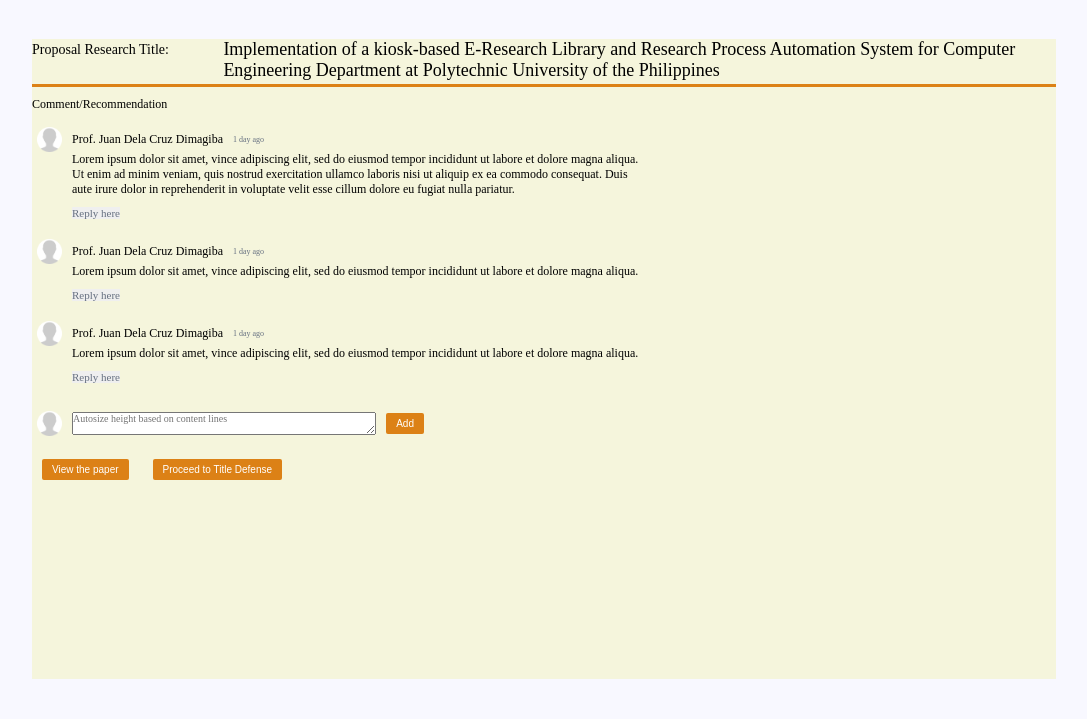
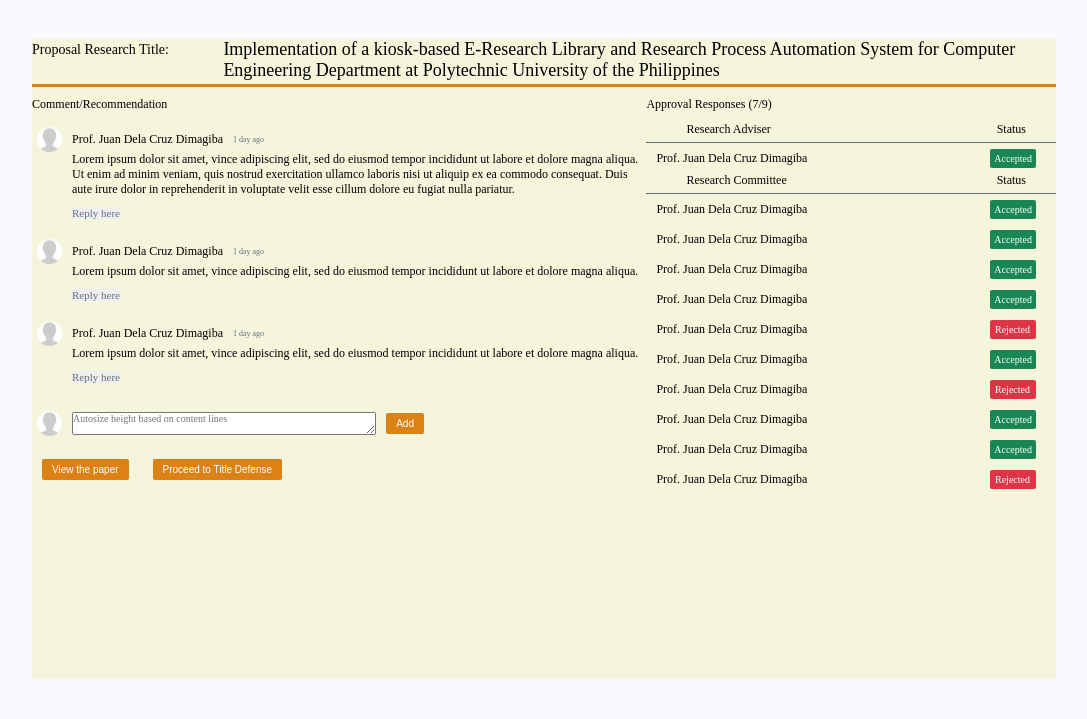
Before and after one commit to yelamoste/MOR, a PHP site: page /html/student_MOR_11.html in a window 1280 px wide. Shown: the part 81-800 px from the top of the page, without its empty margins (96-1183 px from the left). Run offline with PHP 8.4, Linux system fonts and the light colour scheme; some web fonts are replaced.

Commit message:
Another Update 4-8-24

```diff
--- a/css/main_style.css
+++ b/css/main_style.css
@@ -204,7 +204,8 @@
     margin: 10px;
     margin-left: 0px;
     margin-right: 20px;
-    padding: 3px;
+    border-radius: 2px;
+    padding: 4px;
     color: #ffff;
     font-family: 'InterBold';
     font-size: 10px;
@@ -217,6 +218,8 @@
 }
 #title-rejected {
     background-color: #DC3545;
+    padding-left: 5px;
+    padding-right: 6px;
 }
 button {
     border: none;
@@ -309,6 +312,43 @@
 .approval-cont {
     width: 40%;
 
+}
+#approval-responses-title {
+    margin: 10px;
+    margin-left: 0;
+}
+.research-advisor-cont {
+    display: flex;
+    flex-wrap: wrap;
+    flex-direction: column;
+}
+.cat-title {
+    display: flex;
+    flex-wrap: wrap;
+    justify-content: space-between;
+    padding-left: 40px;
+    padding-right: 20px;
+    padding-bottom: 5px;
+    border-bottom: 1px solid var(--primary);
+}
+.research-advisor-title {
+    margin: 5px;
+}
+.faculty-name-section {
+    font-size: 12px;
+    font-family: "InterRegular";
+    margin-left: 10px;
+}
+.faculty-section-response {
+    display: flex;
+    flex-wrap: wrap;
+    align-content: center;
+    flex-direction: row;
+    align-items: center;
+    justify-content: space-between;
+    font-size: 12px;
+    font-family: "InterRegular";
+    height: 30px;
 }
 
 
--- a/html/student_MOR_11.html
+++ b/html/student_MOR_11.html
@@ -27,6 +27,8 @@
         <div class="cont-cont">
             <div class="comment-recommendation-cont">
                 <p class="info-sub-title" id="com-rec-p">Comment/Recommendation</p>
+                <!-- data from db should be displayed here. -->
+
                 <div class="comments-cont" id="comment-1">
                     <img src="../img/avatar-placeholder _- Change image here.png"/>
                     <p class="profile-name-comment">Prof. Juan Dela Cruz Dimagiba</p>
@@ -60,6 +62,74 @@
 
             </div>
             <div class="approval-cont">
+                <p class="info-sub-title" id="approval-responses-title">Approval Responses (7/9)</p>
+                <!-- research advisor response -->
+                <div class="research-advisor-cont">
+                    <div class="cat-title">
+                        <div class="info-sub-title" id="research-advisor-title">Research Adviser</div>
+                        <div class="info-sub-title" id="research-response status">Status</div>
+                    </div>
+                    <div class="faculty-section-response">
+                        <p class="faculty-name-section">Prof. Juan Dela Cruz Dimagiba</p>
+                        <p class="display-result-title" id="title-accepted">Accepted</p>
+                    </div>
+                </div>
+                <!-- research committee response -->
+                <div class="research-committee-cont">
+                    <div class="cat-title">
+                        <div class="info-sub-title" id="research-committee-title">Research Committee</div>
+                        <div class="info-sub-title" id="research-response status">Status</div>
+                    </div>
+                    <!-- should be pulled from db, iterate to 12 committee -->
+                    <div class="faculty-section-response">
+                        <p class="faculty-name-section">Prof. Juan Dela Cruz Dimagiba</p>
+                        <p class="display-result-title" id="title-accepted">Accepted</p>
+                    </div>
+                    <div class="faculty-section-response">
+                        <p class="faculty-name-section">Prof. Juan Dela Cruz Dimagiba</p>
+                        <p class="display-result-title" id="title-accepted">Accepted</p>
+                    </div>
+                    <div class="faculty-section-response">
+                        <p class="faculty-name-section">Prof. Juan Dela Cruz Dimagiba</p>
+                        <p class="display-result-title" id="title-accepted">Accepted</p>
+                    </div>
+                    <div class="faculty-section-response">
+                        <p class="faculty-name-section">Prof. Juan Dela Cruz Dimagiba</p>
+                        <p class="display-result-title" id="title-accepted">Accepted</p>
+                    </div>
+                    <div class="faculty-section-response">
+                        <p class="faculty-name-section">Prof. Juan Dela Cruz Dimagiba</p>
+                        <p class="display-result-title" id="title-rejected">Rejected</p>
+                    </div>
+                    <div class="faculty-section-response">
+                        <p class="faculty-name-section">Prof. Juan Dela Cruz Dimagiba</p>
+                        <p class="display-result-title" id="title-accepted">Accepted</p>
+                    </div>
+                    <div class="faculty-section-response">
+                        <p class="faculty-name-section">Prof. Juan Dela Cruz Dimagiba</p>
+                        <p class="display-result-title" id="title-rejected">Rejected</p>
+                    </div>
+                    <div class="faculty-section-response">
+                        <p class="faculty-name-section">Prof. Juan Dela Cruz Dimagiba</p>
+                        <p class="display-result-title" id="title-accepted">Accepted</p>
+                    </div>
+                    <div class="faculty-section-response">
+                        <p class="faculty-name-section">Prof. Juan Dela Cruz Dimagiba</p>
+                        <p class="display-result-title" id="title-accepted">Accepted</p>
+                    </div>
+                    <div class="faculty-section-response">
+                        <p class="faculty-name-section">Prof. Juan Dela Cruz Dimagiba</p>
+                        <p class="display-result-title" id="title-rejected">Rejected</p>
+                    </div>
+
+
+
+
+
+
+
+
+                </div>
             </div>
         </div>
     </div>
```
